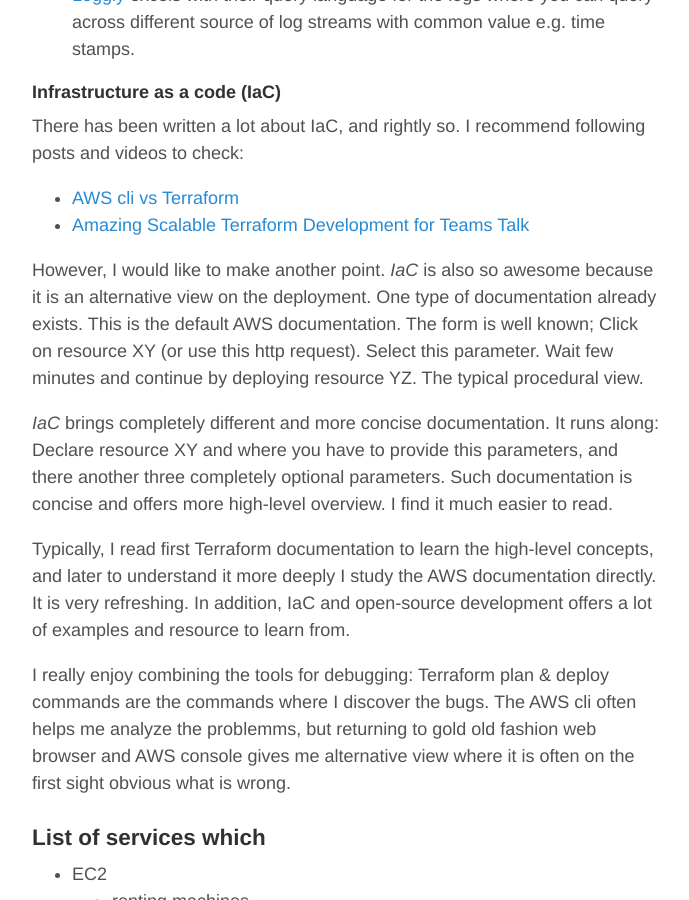
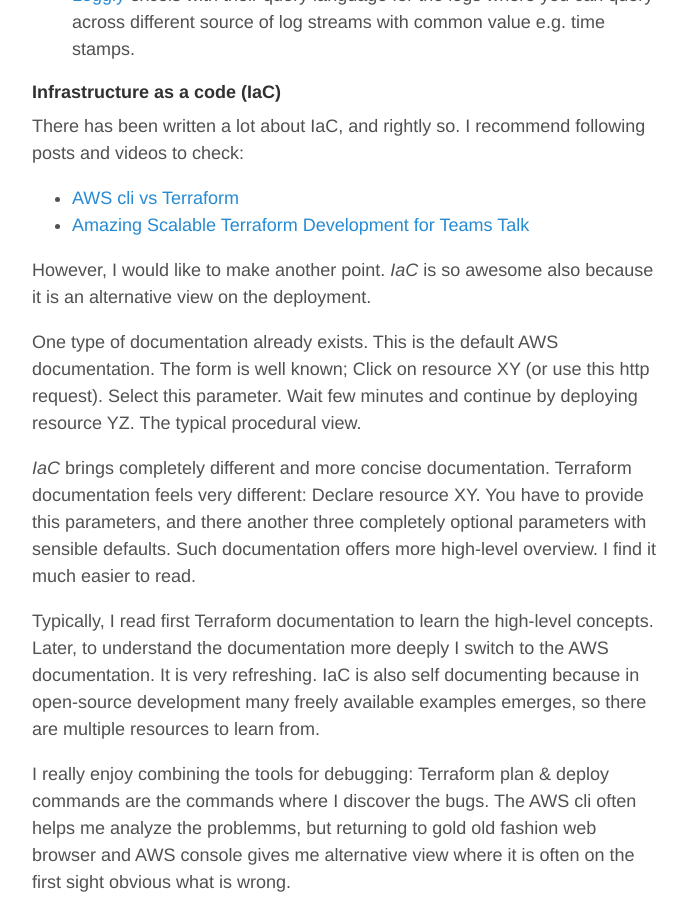
Before and after one commit to oplatek/oplatek.github.io, a Jekyll site: the page built from _posts/2017-05-04-notes-on-aws.md, in a window 1280 px wide and 900 px high, scrolled down 984 px. Shown: the whole window, without its empty margins (293-982 px from the left). Built offline with Jekyll 4.4.1, drawn with Linux system fonts in a browser that asks for light colours.

Commit message:
wording tf

```diff
--- a/_posts/2017-05-04-notes-on-aws.md
+++ b/_posts/2017-05-04-notes-on-aws.md
@@ -36,18 +36,19 @@
  - [Amazing Scalable Terraform Development for Teams Talk](https://www.youtube.com/watch?v=wgzgVm7Sqlk&t=3s)
 
 However, I would like to make another point.
-*IaC* is also so awesome because it is an alternative view on the deployment.
+*IaC* is so awesome also because it is an alternative view on the deployment.
+
 One type of documentation already exists. This is the default AWS documentation.
 The form is well known; Click on resource XY (or use this http request). Select this parameter. Wait few minutes and continue by deploying resource YZ.
 The typical procedural view.
 
-*IaC* brings completely different and more concise documentation. It runs along: Declare resource XY and where you have to provide this parameters, and there another three completely optional parameters.
-Such documentation is concise and offers more high-level overview.
+*IaC* brings completely different and more concise documentation. Terraform documentation feels very different: Declare resource XY. You have to provide this parameters, and there another three completely optional parameters with sensible defaults.
+Such documentation offers more high-level overview.
 I find it much easier to read.
 
-Typically, I read first Terraform documentation to learn the high-level concepts, and later to understand it more deeply I study the AWS documentation directly.
+Typically, I read first Terraform documentation to learn the high-level concepts. Later, to understand the documentation more deeply I switch to the AWS documentation.
 It is very refreshing.
-In addition, IaC and open-source development offers a lot of examples and resource to learn from.
+IaC is also self documenting because in open-source development many freely available examples emerges, so there are multiple resources to learn from.
 
 I really enjoy combining the tools for debugging: Terraform plan & deploy commands are the commands where I discover the bugs. The AWS cli often helps me analyze the problemms, but returning to gold old fashion web browser and AWS console gives me alternative view where it is often on the first sight obvious what is wrong.
 
```
